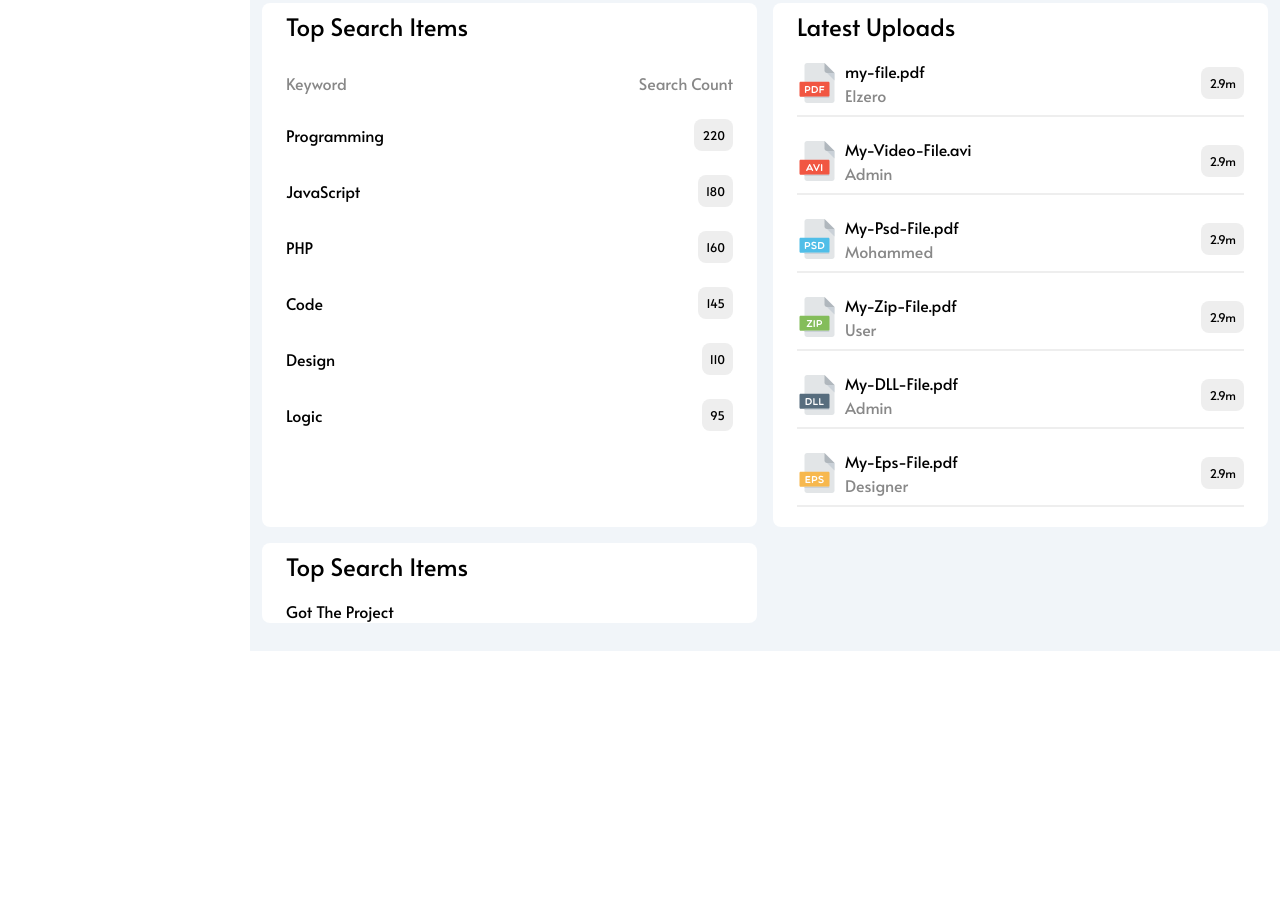
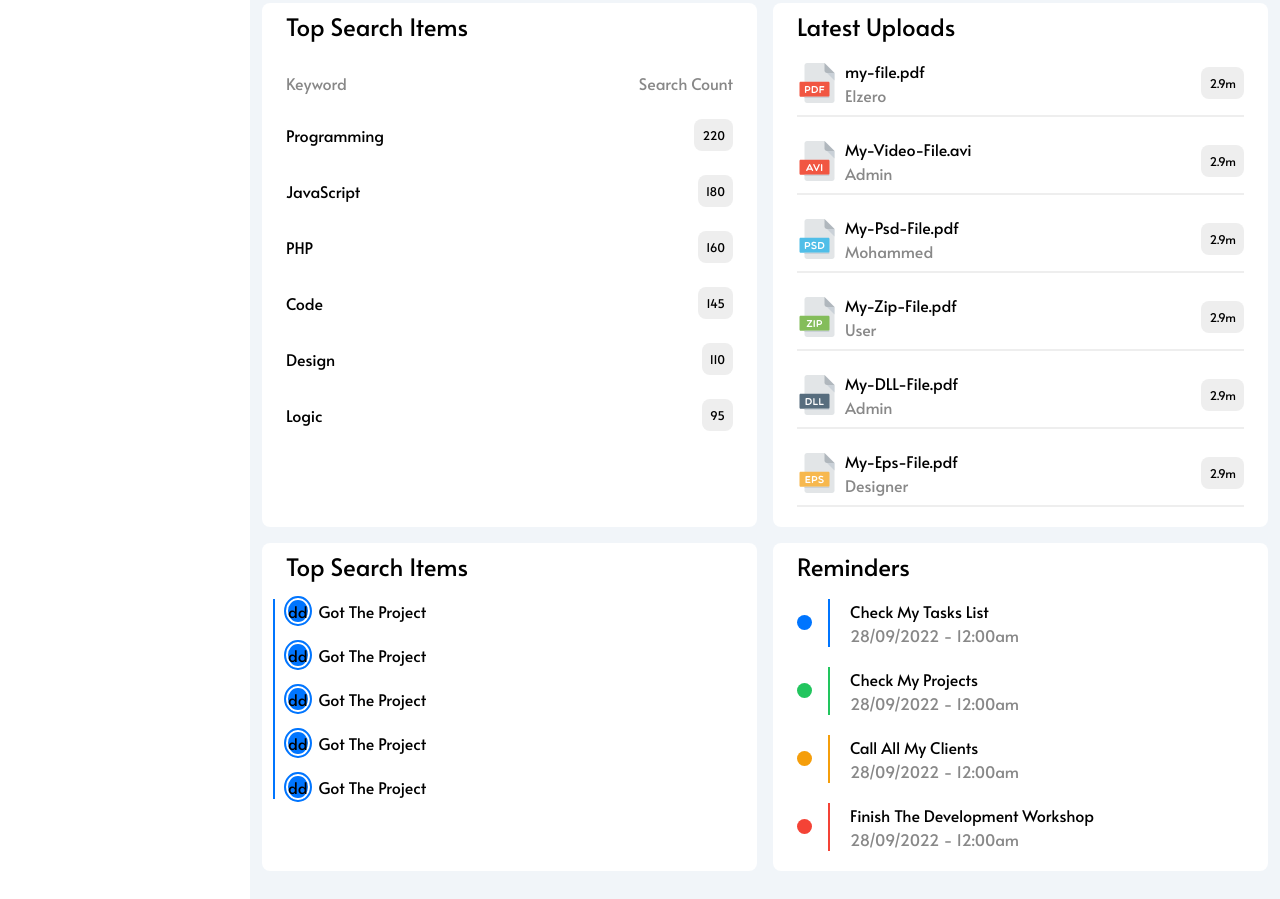
Before and after one commit to mhmdkhaz/HugeDashboard, a website: page index.html in a window 1280 px wide. Shown: the part 1414-2313 px from the top of the page. Before the commit the page ends 2065 px from the top, so only its background shows below. Drawn offline with Linux system fonts and the light colour scheme.

Commit message:
add card reminders

```diff
--- a/index.html
+++ b/index.html
@@ -495,14 +495,74 @@
           <!------------------------ end in Latest Uploads ------------------------>
 
           <!------------------------ start in Last Project Progress ------------------------>
-          <div class="bg-white TopSearch  rounded-lg">
+          <div class="bg-white LastProject  rounded-lg">
             <div class="ContentText">
               <h1 class="text-2xl pl-6 pt-2 mb-4 capitalize">Top Search Items</h1>
             </div>
-            <ul class="px-6">
-              <li>
+            <ul class="relative px-6">
+              <li class="relative mb-5 ">
                 Got The Project
               </li>
+
+              <li class="relative mb-5">
+                Got The Project
+              </li>
+
+              <li class="relative mb-5">
+                Got The Project
+              </li>
+
+              <li class="relative mb-5">
+                Got The Project
+              </li>
+
+              <li class="relative mb-5">
+                Got The Project
+              </li>
+            </ul>
+          </div>
+          <!------------------------ end in Last Project Progress ------------------------>
+
+          <!------------------------ start in Last Project Progress ------------------------>
+                    <div class="bg-white Reminders  rounded-lg">
+            <div class="ContentText">
+              <h1 class="text-2xl pl-6 pt-2 mb-4 capitalize">Reminders</h1>
+            </div>
+            <ul class="relative">
+              <li class="relative mb-5 px-6 flex items-center ">
+                <span class="mr-4 BlueSpan"></span>
+                <div class="blue px-5">
+                  <h1>Check My Tasks List</h1>
+                  <p>28/09/2022 - 12:00am</p>
+                </div>
+              </li>
+
+              <li class="relative mb-5 px-6 flex items-center ">
+                <span class="mr-4 GreenSpan"></span>
+                <div class="green px-5">
+                  <h1>
+                    Check My Projects</h1>
+                  <p>28/09/2022 - 12:00am</p>
+                </div>
+              </li>
+
+              <li class="relative mb-5 px-6 flex items-center ">
+                <span class="mr-4 OrangeSpan"></span>
+                <div class="orange px-5">
+                  <h1>Call All My Clients</h1>
+                  <p>28/09/2022 - 12:00am</p>
+                </div>
+              </li>
+
+              <li class="relative mb-5 px-6 flex items-center ">
+                <span class="mr-4 RedSpan"></span>
+                <div class="red px-5">
+                  <h1>
+                    Finish The Development Workshop</h1>
+                  <p>28/09/2022 - 12:00am</p>
+                </div>
+              </li>
+
             </ul>
           </div>
           <!------------------------ end in Last Project Progress ------------------------>
--- a/public/css/style.css
+++ b/public/css/style.css
@@ -325,4 +325,68 @@ aside h1::before {
 }
 /* -------------- end in Top Latest Uploads -------------- */
 
+/* -------------- start in Top Project Progress -------------- */
+.content .wrapper .LastProject ul::before {
+  content: "";
+  background-color: var(--blueColor);
+  width: 2px;
+  height: 100%;
+  position: absolute;
+  left: 11px;
+  top: 0;
+}
+
+.content .wrapper .LastProject ul li::before {
+  content: "dd";
+  background-color: var(--blueColor);
+  width: 20px;
+  height: 20px;
+  border-radius: 50%;
+  border: 2px solid white;
+  outline: 2px solid var(--blueColor);
+  margin-right: 5px;
+}
+/* -------------- end in Top Project Progress -------------- */
+
+/* -------------- start in Top Reminders -------------- */
+.content .wrapper .Reminders li span {
+  border-radius: 50%;
+  width: 15px;
+  height: 15px;
+}
+
+/* blue */
+.content .wrapper .Reminders li .BlueSpan {
+  background-color: var(--blueColor);
+}
+.content .wrapper .Reminders li .blue {
+  border-left: 2px solid var(--blueColor);
+}
+
+/* green */
+.content .wrapper .Reminders li .GreenSpan {
+  background-color: var(--green-color);
+}
+.content .wrapper .Reminders li .green {
+  border-left: 2px solid var(--green-color);
+}
+
+/* orange */
+.content .wrapper .Reminders li .OrangeSpan {
+  background-color: var(--orange-color);
+}
+.content .wrapper .Reminders li .orange {
+  border-left: 2px solid var(--orange-color);
+}
+
+/* red */
+.content .wrapper .Reminders li .RedSpan {
+  background-color: var(--red-color);
+}
+.content .wrapper .Reminders li .red {
+  border-left: 2px solid var(--red-color);
+}
+
+/* -------------- end in Top Reminders -------------- */
+
 /* end in  wrapper*/
```
Also changed, not shown: public/css/tailwind.css.
